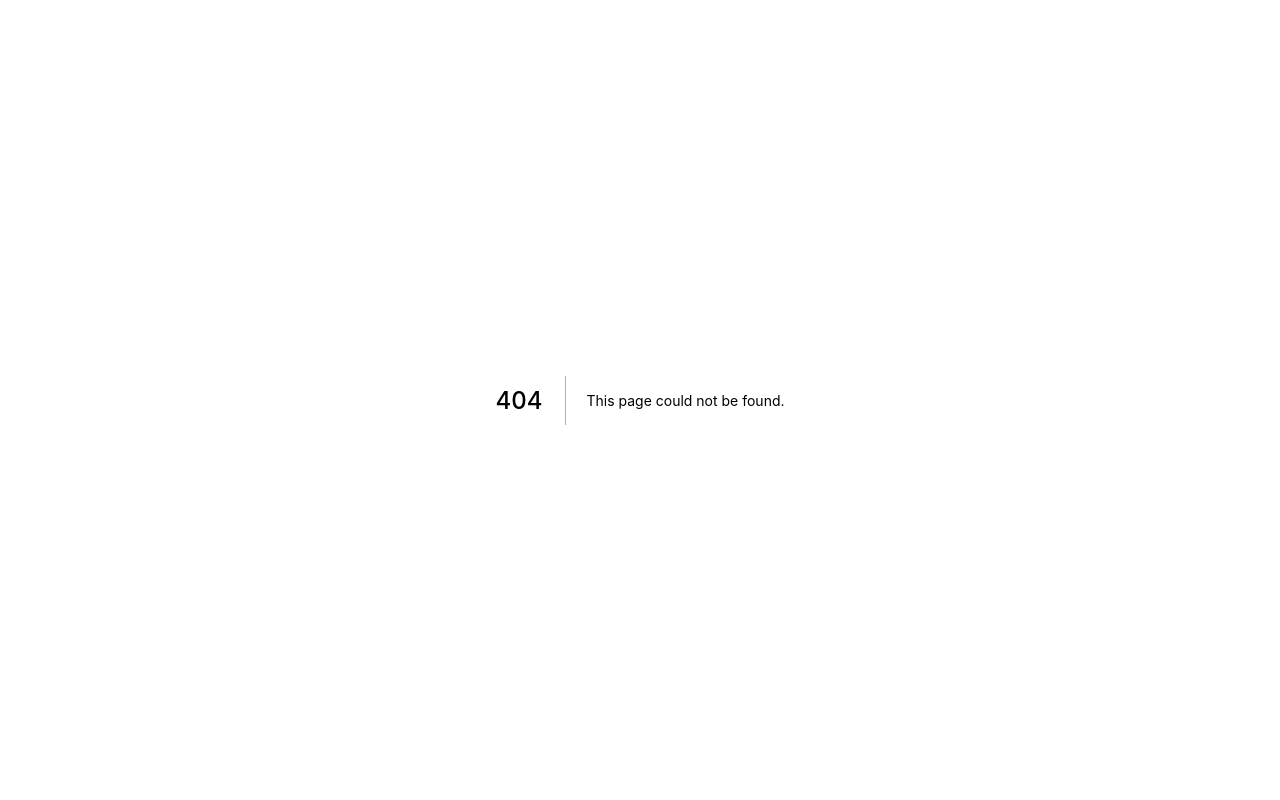
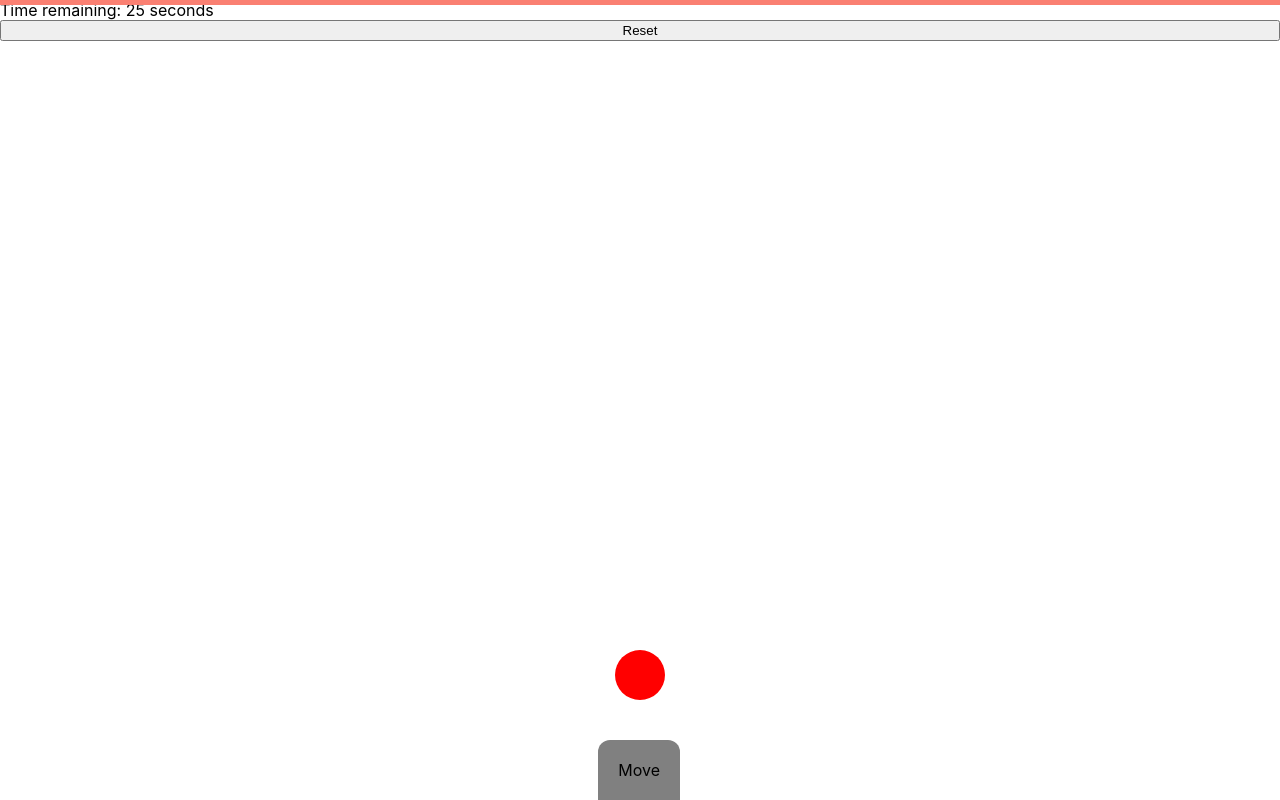
Before and after one commit to abouthugo/RoN, a Next.js app: page /game in a window 1280 px wide. Before the commit this address had no page. Built offline with nearby package versions, Linux system fonts and the light colour scheme.

Commit message:
rough save of green light red light

```diff
--- /dev/null
+++ b/components/Game/GreenLightRedLight.tsx
@@ -0,0 +1,87 @@
+import { useEffect, useState } from 'react'
+import Layout from './Layout'
+import styles from '../../styles/Game.module.css'
+
+const initialPosition = 100
+const speed = 1
+const initialTimeRemaining = 30
+export default function GreenLightRedLight() {
+  const [color, setColor] = useState('red')
+  const [position, setPosition] = useState(initialPosition)
+  const [timeRemaining, setTimeRemaining] = useState(initialTimeRemaining)
+  const [timer, setTimer] = useState(null)
+
+  useEffect(() => {
+    const interval = setInterval(() => {
+      if (timeRemaining > 0) {
+        setTimeRemaining((timeRemaining) => timeRemaining - 1)
+      }
+    }, 1000)
+
+    return () => clearInterval(interval)
+  }, [timeRemaining])
+
+  const reset = () => {
+    setPosition(initialPosition)
+    setColor('red')
+    stopMoving()
+    setTimeRemaining(initialTimeRemaining)
+    setTimer(null)
+  }
+  const goUp = () => {
+    setPosition((position) => position + speed)
+  }
+  const move = () => {
+    const t = setInterval(goUp, 5)
+    setTimer(t)
+  }
+
+  const stopMoving = () => {
+    clearInterval(timer)
+  }
+  const onMouseDown = () => {
+    setColor('green')
+    move()
+  }
+
+  const onMouseUp = () => {
+    setColor('red')
+    stopMoving()
+  }
+
+  if (
+    typeof window !== 'undefined' &&
+    window.innerHeight - (position + 50) <= 0
+  ) {
+    stopMoving()
+    return (
+      <>
+        <button onClick={reset}>Reset</button>
+        <h1>You won!</h1>
+      </>
+    )
+  }
+
+  return (
+    <Layout>
+      Time remaining: {timeRemaining} seconds
+      <div className={styles.finishline}></div>
+      <button onClick={() => setPosition(initialPosition)}>Reset</button>
+      <div
+        className={styles.character}
+        style={{ background: color, bottom: position }}
+      ></div>
+      <div
+        onMouseDown={onMouseDown}
+        onMouseUp={onMouseUp}
+        onTouchStart={onMouseDown}
+        onTouchEnd={onMouseUp}
+        className={styles.pressbtn}
+      >
+        Move
+      </div>
+    </Layout>
+  )
+}
+
+function useTimer(setState) {}
--- /dev/null
+++ b/components/Game/Layout.tsx
@@ -0,0 +1,5 @@
+import styles from '../../styles/Game.module.css'
+
+export default function Layout({ children }) {
+  return <div className={styles.layout}>{children}</div>
+}
--- /dev/null
+++ b/pages/game.tsx
@@ -0,0 +1,5 @@
+import GreenLightRedLight from '../components/Game/GreenLightRedLight'
+
+export default function GamePage() {
+  return <GreenLightRedLight />
+}
--- /dev/null
+++ b/styles/Game.module.css
@@ -0,0 +1,43 @@
+.layout {
+    display: flex;
+    flex-direction: column;
+    min-height: 100%;
+    height: 100vh;
+    -webkit-touch-callout: none; /* iOS Safari */
+    -webkit-user-select: none; /* Safari */
+     -khtml-user-select: none; /* Konqueror HTML */
+       -moz-user-select: none; /* Old versions of Firefox */
+        -ms-user-select: none; /* Internet Explorer/Edge */
+            user-select: none;
+}
+
+.pressbtn {
+    position: absolute;
+    bottom: 0px;
+    right: calc(50% - 40px);
+    border-radius: 12px 12px 0px 0px;
+    padding: 20px;
+    border: none;
+    background: grey;
+}
+
+.pressbtn:active {
+    background: green;
+}
+
+.character {
+    position: absolute;
+    width: 50px;
+    height: 50px;
+    left: calc(50% - 25px);
+    border-radius: 50%;
+}
+
+.finishline {
+    position: absolute;
+    width: 100vw;
+    height: 5px;
+    background: salmon;
+    left: 0;
+    top: 0px;
+}
--- a/styles/globals.css
+++ b/styles/globals.css
@@ -2,6 +2,8 @@ html,
 body {
   padding: 0;
   margin: 0;
+  height: 100vh;
+  overflow: hidden;
   font-family: -apple-system, BlinkMacSystemFont, Segoe UI, Roboto, Oxygen,
     Ubuntu, Cantarell, Fira Sans, Droid Sans, Helvetica Neue, sans-serif;
 }
```
